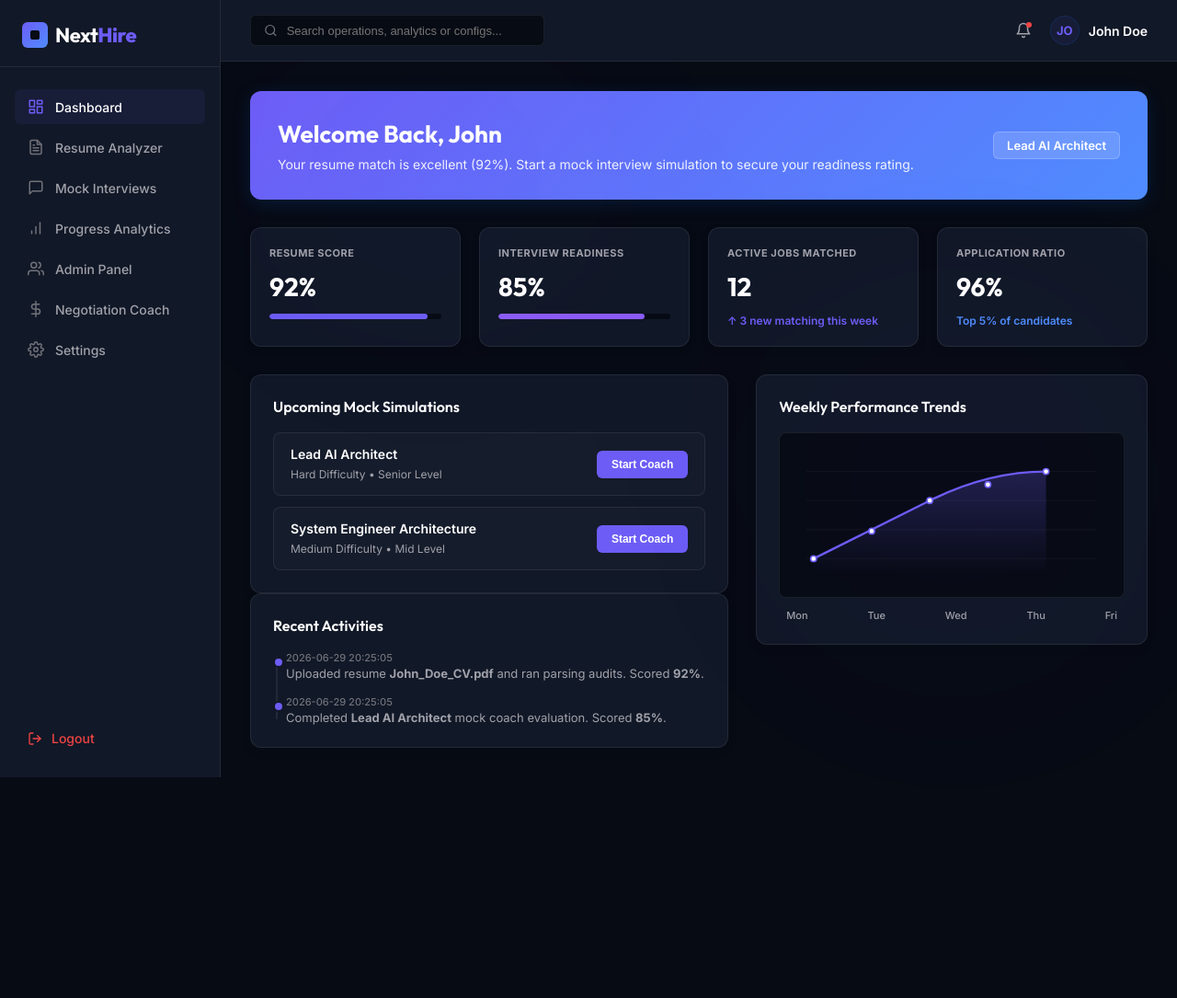
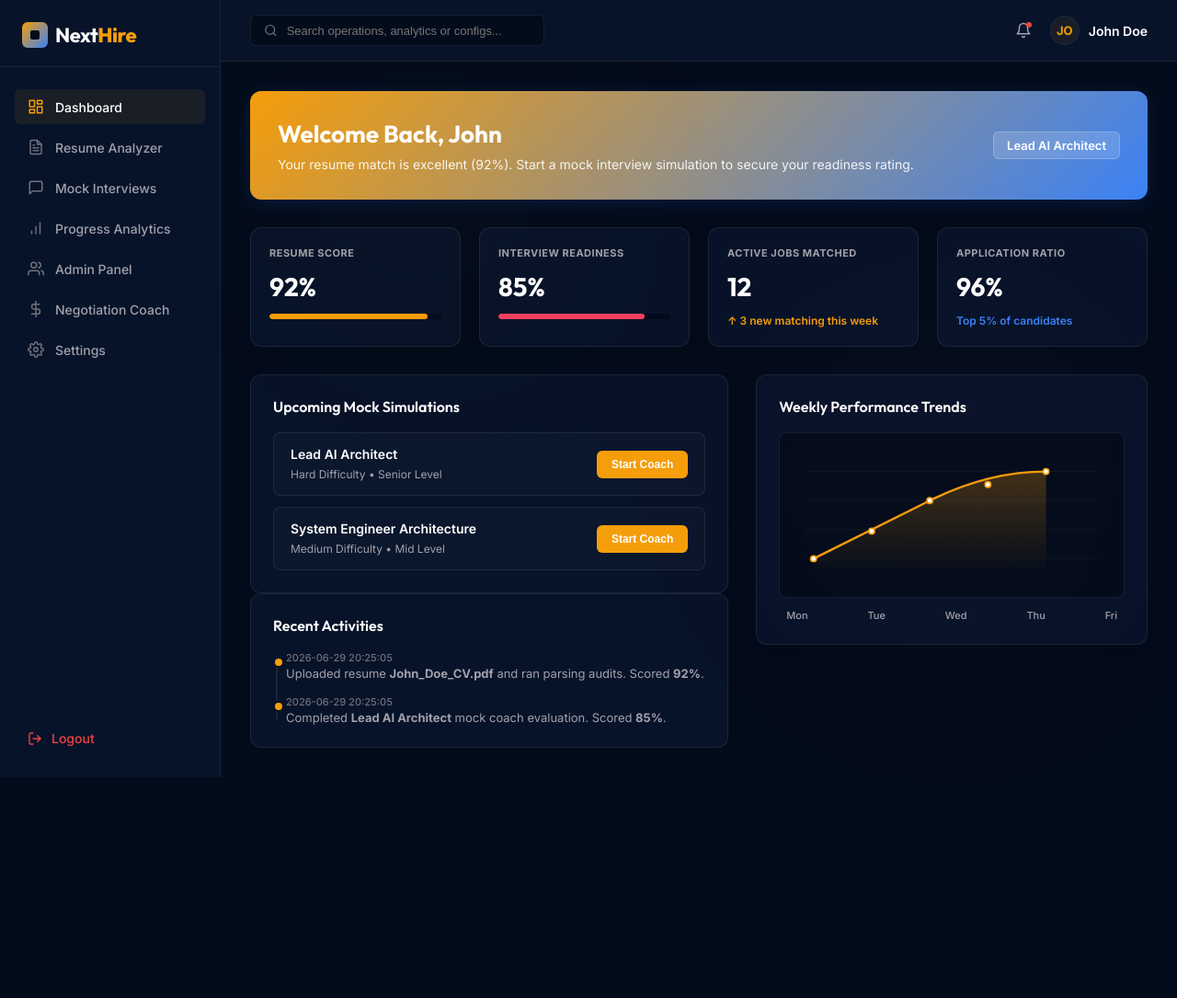
Before and after one commit to sksrathod1-hue/NextHire-AI, a Flask app: page /dashboard in a window 1280 px wide. Shown: the top 1085 px of the page at 92% size. Run offline with Flask 3, Linux system fonts and the light colour scheme; the visitor is signed in with stand-in values (Sample User, id 1); data comes from the database, SQL or seed files in the repository.

Commit message:
Fix cropped video background using root body wrapper, update theme colors to match video (amber gold and cosmic starry blue). Bump cache v12

```diff
--- a/static/css/style.css
+++ b/static/css/style.css
@@ -6,15 +6,15 @@
 @import url('https://fonts.googleapis.com/css2?family=Inter:wght@300;400;500;600;700;800&family=Outfit:wght@400;500;600;700;800&display=swap');
 
 :root {
-  --bg-dark: #070B14;            /* Background */
-  --bg-card: #111827;            /* Cards */
+  --bg-dark: #030c1b;            /* Starry navy background */
+  --bg-card: #071329;            /* Card backing */
   --border-color: rgba(255, 255, 255, 0.08); /* Minimal border */
 
-  /* Accents */
-  --color-primary: #6D5DF6;      /* Primary Accent */
-  --color-secondary: #4F8CFF;    /* Secondary Accent */
-  --color-accent: #8B5CF6;       /* Accent */
-  --color-accent-light: rgba(109, 93, 246, 0.08); /* Translucent primary */
+  /* Accents matching the video (starry blue & warm gold candle reflections) */
+  --color-primary: #F59E0B;      /* Warm Amber/Gold */
+  --color-secondary: #3B82F6;    /* Starry Sky Blue */
+  --color-accent: #F43F5E;       /* Ember Rose */
+  --color-accent-light: rgba(245, 158, 11, 0.08); /* Translucent primary gold */
 
   /* Compat Aliases */
   --color-mint: var(--color-primary);
@@ -146,7 +146,7 @@ header {
   backdrop-filter: blur(16px);
   -webkit-backdrop-filter: blur(16px);
   border-bottom: 1px solid var(--border-color);
-  background: rgba(7, 11, 20, 0.8);
+  background: rgba(3, 12, 27, 0.35);
 }
 
 .logo-container {
@@ -236,11 +236,11 @@ nav ul li a:hover {
   cursor: pointer;
   text-decoration: none;
   transition: background-color 0.2s;
-  box-shadow: 0 4px 6px -1px rgba(1, 117, 255, 0.2);
+  box-shadow: 0 4px 6px -1px rgba(245, 158, 11, 0.2);
 }
 
 .btn-started:hover {
-  background: #0060d9;
+  background: #D97706;
 }
 
 /* --- Hero Section --- */
@@ -2606,3 +2606,27 @@ footer .logo-text {
     gap: 20px !important;
   }
 }
+
+/* Fullscreen looping background video container */
+.hero-video-bg-container {
+  position: absolute;
+  top: 0;
+  left: 0;
+  width: 100vw;
+  height: 860px;
+  overflow: hidden;
+  z-index: 0;
+  pointer-events: none;
+}
+
+.hero-video-bg-container video {
+  width: 100%;
+  height: 100%;
+  object-fit: cover;
+}
+
+@media (max-width: 768px) {
+  .hero-video-bg-container {
+    height: 1200px; /* Taller on mobile to cover stacked grids */
+  }
+}
--- a/static/sw.js
+++ b/static/sw.js
@@ -1,4 +1,4 @@
-const CACHE_NAME = 'nexthire-pwa-cache-v11';
+const CACHE_NAME = 'nexthire-pwa-cache-v12';
 const ASSETS_TO_CACHE = [
   '/',
   '/static/css/style.css',
```
Also changed, not shown: templates/index.html (+9 -9 lines).
